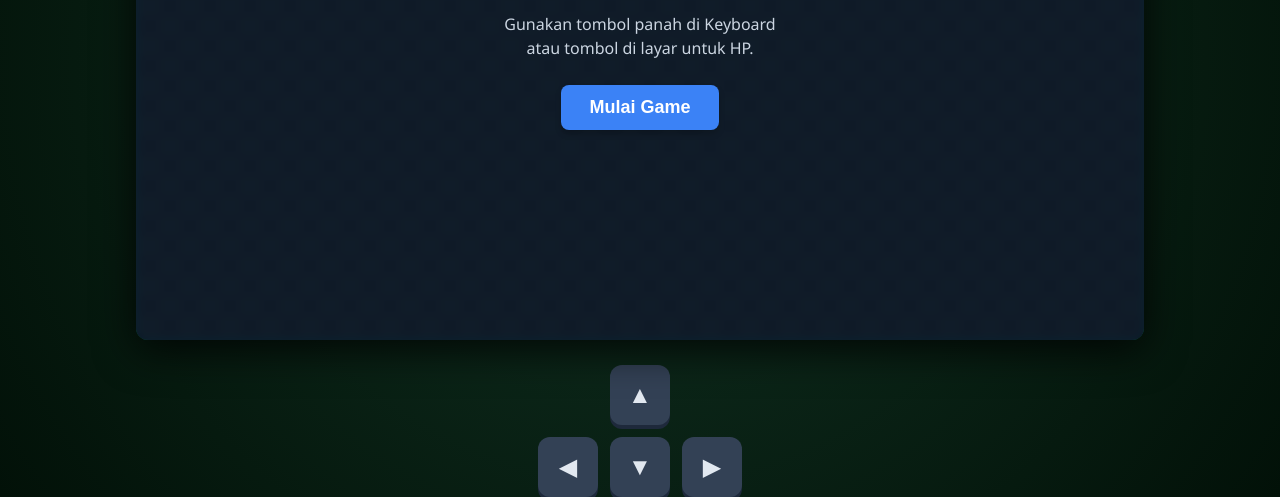
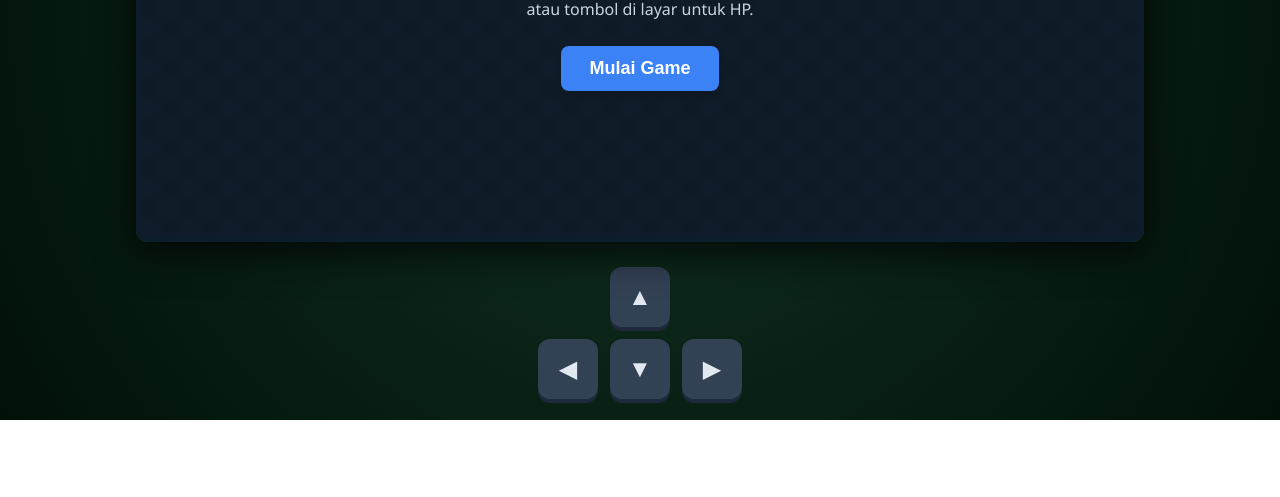
Before and after one commit to vixkentdiranahadinata/Game-Ular-Klasik, a plain HTML site: page index.html in a window 1280 px wide. Shown: the part 380-877 px from the top of the page. After the commit the page ends 800 px from the top, so only its background shows below. Drawn offline with Linux system fonts and the light colour scheme.

Commit message:
Update index.html

```diff
--- a/index.html
+++ b/index.html
@@ -358,9 +358,9 @@
 
         // --- Fungsi Mengukur Layar (Responsif) ---
         function resizeCanvas() {
-            const isMobile = window.innerWidth <= 800;
-            const headerSpace = 160; // Ruang untuk judul dan skor
-            const controlSpace = isMobile ? 220 : 40; // Ruang untuk tombol d-pad di HP
+            // Karena tombol d-pad sekarang selalu tampil, kita tetapkan ruang pastinya untuk semua layar
+            const headerSpace = 130; // Ruang untuk judul dan skor (di atas)
+            const controlSpace = 180; // Ruang untuk tombol panah (di bawah)
 
             let availWidth = window.innerWidth * 0.95;
             let availHeight = window.innerHeight - headerSpace - controlSpace;
```
